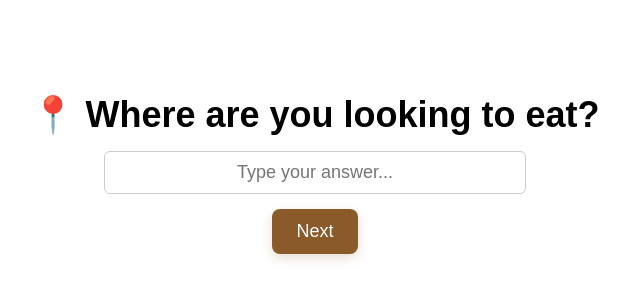
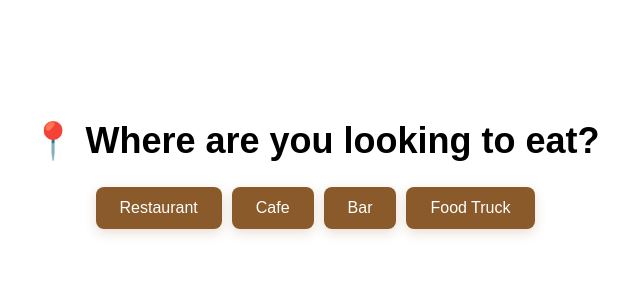
Before and after one commit to jysonn97/what-to-eat, a Next.js app: page /app in a window 1280 px wide. Shown: the part 246-546 px from the top of the page, without its empty margins (325-965 px from the left). Built offline with nearby package versions, Linux system fonts and the light colour scheme.

Commit message:
Update app.js

```diff
--- a/pages/app.js
+++ b/pages/app.js
@@ -7,38 +7,42 @@ export default function AppPage() {
 
   // State variables
   const [question, setQuestion] = useState("📍 Where are you looking to eat?");
-  const [answer, setAnswer] = useState("");
+  const [options, setOptions] = useState(["Restaurant", "Cafe", "Bar", "Food Truck"]); // ✅ Give users choices
   const [answers, setAnswers] = useState(location ? [{ question: "Location", answer: location }] : []);
   const [loading, setLoading] = useState(false);
   const [error, setError] = useState("");
 
-  // Handle 'Next' button click
-  const handleNext = async () => {
-    if (!answer.trim()) {
-      setError("⚠️ Please enter a response.");
-      return;
-    }
-
+  // Handle user selecting an option
+  const handleOptionClick = async (selectedAnswer) => {
     setLoading(true);
     setError("");
-    const updatedAnswers = [...answers, { question, answer }];
+    const updatedAnswers = [...answers, { question, answer: selectedAnswer }];
+
+    console.log("📩 Sending API Request with:", updatedAnswers); // ✅ Debugging Log
 
     try {
-      const response = await fetch(`${process.env.NEXT_PUBLIC_API_URL}/api/generateQuestion`, {
+      const response = await fetch("/api/generateQuestion", { // ✅ FIXED API CALL
         method: "POST",
         headers: { "Content-Type": "application/json" },
         body: JSON.stringify({ previousAnswers: updatedAnswers }),
       });
 
+      if (!response.ok) {
+        throw new Error(`Server responded with status ${response.status}`);
+      }
+
       const data = await response.json();
+      console.log("📩 API Response:", data); // ✅ Debugging Log
+
       if (data.nextQuestion) {
         setQuestion(data.nextQuestion);
         setAnswers(updatedAnswers);
-        setAnswer(""); // Reset input field
+        setOptions(data.options || []); // ✅ Update options dynamically from API
       } else {
         router.push(`/recommendation?answers=${encodeURIComponent(JSON.stringify(updatedAnswers))}`);
       }
-    } catch {
+    } catch (error) {
+      console.error("❌ API Error:", error); // ✅ Debugging Log
       setError("⚠️ Something went wrong. Please try again.");
     } finally {
       setLoading(false);
@@ -48,16 +52,18 @@ export default function AppPage() {
   return (
     <div style={styles.container}>
       <h1 style={styles.title}>{question}</h1>
-      <input
-        style={styles.input}
-        value={answer}
-        onChange={(e) => setAnswer(e.target.value)}
-        placeholder="Type your answer..."
-      />
       {error && <p style={styles.error}>{error}</p>}
-      <button style={styles.nextButton} onClick={handleNext} disabled={loading}>
-        {loading ? "Loading..." : "Next"}
-      </button>
+
+      {/* ✅ Render options as buttons instead of text input */}
+      <div style={styles.optionsContainer}>
+        {options.map((option, index) => (
+          <button key={index} style={styles.optionButton} onClick={() => handleOptionClick(option)} disabled={loading}>
+            {option}
+          </button>
+        ))}
+      </div>
+
+      {loading && <p>⏳ Loading next question...</p>}
     </div>
   );
 }
@@ -80,23 +86,14 @@ const styles = {
     fontWeight: "bold",
     marginBottom: "15px",
   },
-  input: {
-    width: "80%",
-    maxWidth: "400px",
-    fontSize: "18px",
-    padding: "10px",
-    borderRadius: "6px",
-    border: "1px solid #ccc",
-    outline: "none",
-    textAlign: "center",
+  optionsContainer: {
+    display: "flex",
+    flexWrap: "wrap",
+    justifyContent: "center",
+    gap: "10px",
   },
-  error: {
-    color: "red",
-    fontSize: "14px",
-    marginTop: "8px",
-  },
-  nextButton: {
-    fontSize: "18px",
+  optionButton: {
+    fontSize: "16px",
     padding: "12px 24px",
     backgroundColor: "#8B5A2B",
     color: "#fff",
@@ -104,7 +101,12 @@ const styles = {
     borderRadius: "8px",
     cursor: "pointer",
     transition: "all 0.3s ease",
-    marginTop: "15px",
+    marginTop: "10px",
     boxShadow: "0px 4px 12px rgba(139, 90, 43, 0.2)",
   },
+  error: {
+    color: "red",
+    fontSize: "14px",
+    marginTop: "8px",
+  },
 };
```
